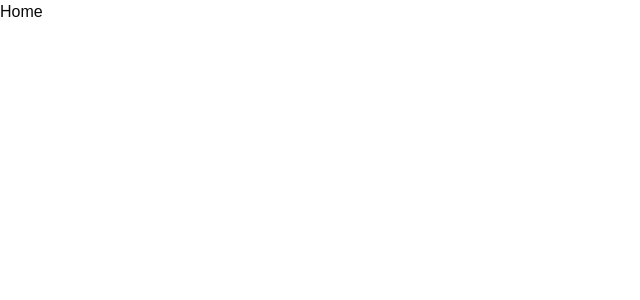
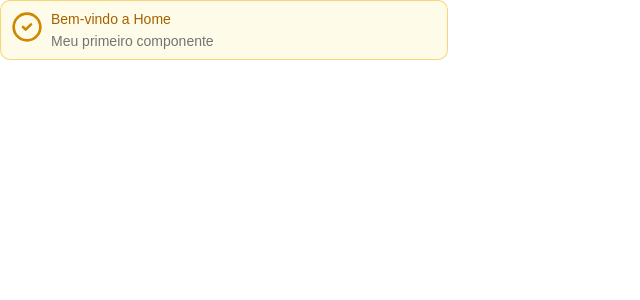
Before and after one commit to DavidjFilho/social-auth, a React (Vite) app: page / in a window 1280 px wide. Shown: the top 300 px of the page, without its empty margins (0-640 px from the left). Built offline with nearby package versions, Linux system fonts and the light colour scheme.

Commit message:
chore(setup): adicionado shadcn

```diff
--- /dev/null
+++ b/src/components/ui/alert.tsx
@@ -0,0 +1,77 @@
+import * as React from "react";
+import { cva, type VariantProps } from "class-variance-authority";
+
+import { cn } from "@/lib/utils";
+
+const alertVariants = cva(
+  "group/alert relative grid w-full gap-0.5 rounded-lg border px-2.5 py-2 text-left text-sm has-data-[slot=alert-action]:relative has-data-[slot=alert-action]:pr-18 has-[>svg]:grid-cols-[auto_1fr] has-[>svg]:gap-x-2 *:[svg]:row-span-2 *:[svg]:translate-y-0.5 *:[svg]:text-current *:[svg:not([class*='size-'])]:size-4",
+  {
+    variants: {
+      variant: {
+        default: "bg-card text-card-foreground",
+        destructive:
+          "bg-card text-destructive *:data-[slot=alert-description]:text-destructive/90 *:[svg]:text-current",
+        warn: "border-yellow-500/50 text-yellow-700 bg-yellow-50 dark:bg-yellow-950 dark:text-yellow-300 [&>svg]:text-yellow-600",
+      },
+    },
+    defaultVariants: {
+      variant: "default",
+    },
+  },
+);
+
+function Alert({
+  className,
+  variant,
+  ...props
+}: React.ComponentProps<"div"> & VariantProps<typeof alertVariants>) {
+  return (
+    <div
+      data-slot="alert"
+      role="alert"
+      className={cn(alertVariants({ variant }), className)}
+      {...props}
+    />
+  );
+}
+
+function AlertTitle({ className, ...props }: React.ComponentProps<"div">) {
+  return (
+    <div
+      data-slot="alert-title"
+      className={cn(
+        "font-heading font-medium group-has-[>svg]/alert:col-start-2 [&_a]:underline [&_a]:underline-offset-3 [&_a]:hover:text-foreground",
+        className,
+      )}
+      {...props}
+    />
+  );
+}
+
+function AlertDescription({
+  className,
+  ...props
+}: React.ComponentProps<"div">) {
+  return (
+    <div
+      data-slot="alert-description"
+      className={cn(
+        "text-sm text-balance text-muted-foreground md:text-pretty [&_a]:underline [&_a]:underline-offset-3 [&_a]:hover:text-foreground [&_p:not(:last-child)]:mb-4",
+        className,
+      )}
+      {...props}
+    />
+  );
+}
+
+function AlertAction({ className, ...props }: React.ComponentProps<"div">) {
+  return (
+    <div
+      data-slot="alert-action"
+      className={cn("absolute top-2 right-2", className)}
+      {...props}
+    />
+  );
+}
+
+export { Alert, AlertTitle, AlertDescription, AlertAction };
--- a/src/pages/home.tsx
+++ b/src/pages/home.tsx
@@ -1,3 +1,14 @@
+import { CheckCircle2Icon } from "lucide-react";
+import { Alert, AlertDescription, AlertTitle } from "../components/ui/alert";
+
 export default function HomePage() {
-  return <div>Home</div>;
+  return (
+    <div className="grid w-full max-w-md items-start gap-4">
+      <Alert variant="warn">
+        <CheckCircle2Icon className="size-8" />
+        <AlertTitle>Bem-vindo a Home</AlertTitle>
+        <AlertDescription>Meu primeiro componente</AlertDescription>
+      </Alert>
+    </div>
+  );
 }
--- a/tsconfig.app.json
+++ b/tsconfig.app.json
@@ -7,6 +7,10 @@
     "module": "ESNext",
     "types": ["vite/client"],
     "skipLibCheck": true,
+    "baseUrl": ".",
+    "paths": {
+      "@/*": ["./src/*"]
+    },
 
     /* Bundler mode */
     "moduleResolution": "bundler",
```
Also changed, not shown: 2 other files (tests, documents, lock files or other folders).
